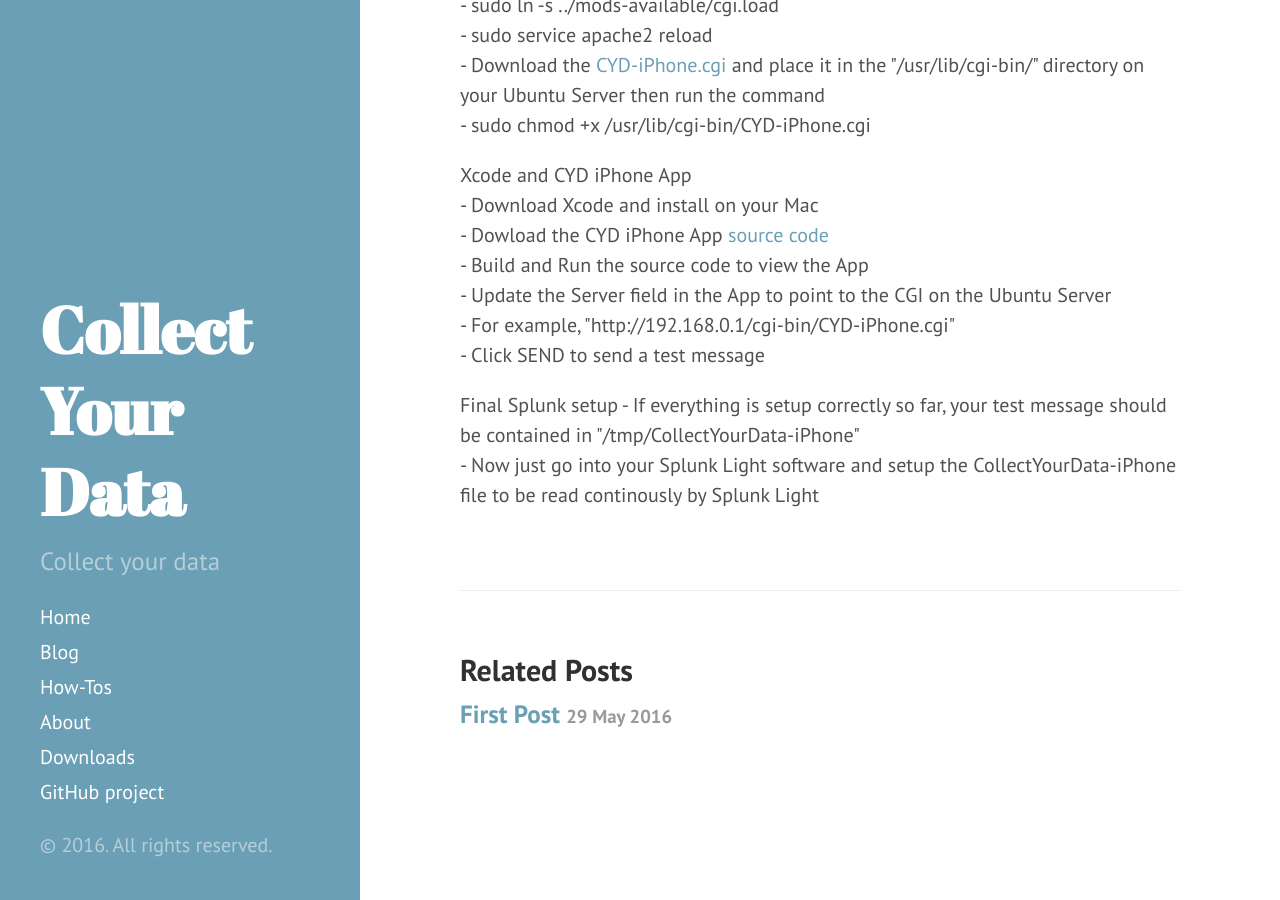
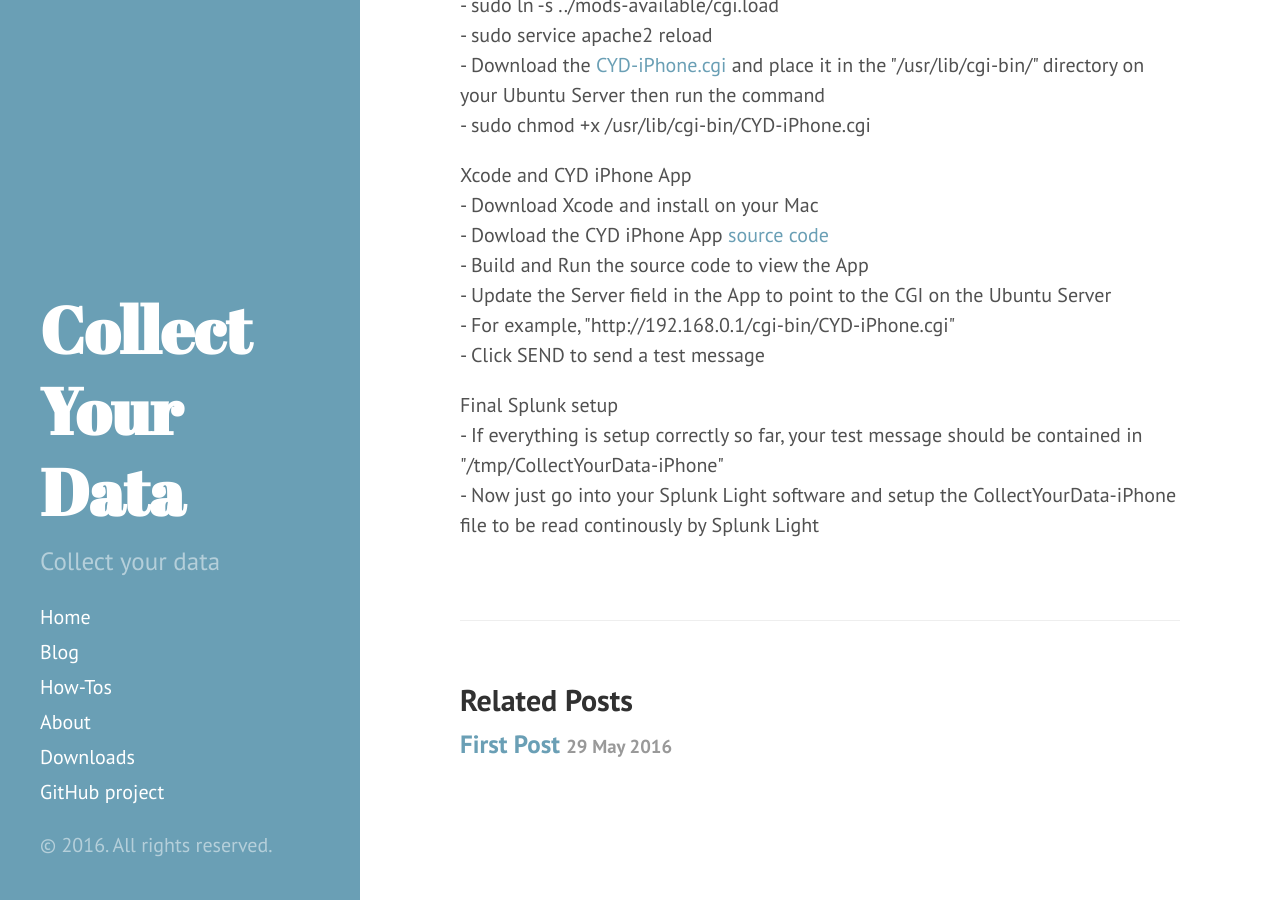
Before and after one commit to collectyourdata/collectyourdata.github.io, a Jekyll site: the page built from _posts/howtos/2016-06-08-first-howto.md, in a window 1280 px wide and 900 px high, scrolled down 700 px. Built offline with Jekyll 4.4.1, drawn with Linux system fonts in a browser that asks for light colours.

```diff
--- a/_posts/howtos/2016-06-08-first-howto.md
+++ b/_posts/howtos/2016-06-08-first-howto.md
@@ -36,6 +36,6 @@ This is the first How-To which will have you install Ubuntu, Splunk Light, and t
 - Click SEND to send a test message</p>
 <p></p>
 
-<p>Final Splunk setup
+<p>Final Splunk setup<br>
 - If everything is setup correctly so far, your test message should be contained in "/tmp/CollectYourData-iPhone"<br>
 - Now just go into your Splunk Light software and setup the CollectYourData-iPhone file to be read continously by Splunk Light</p>
```
